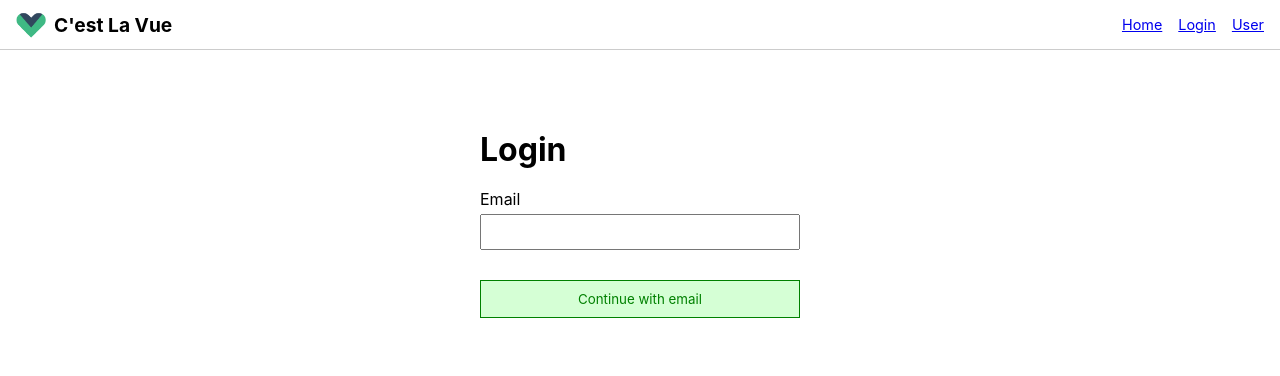
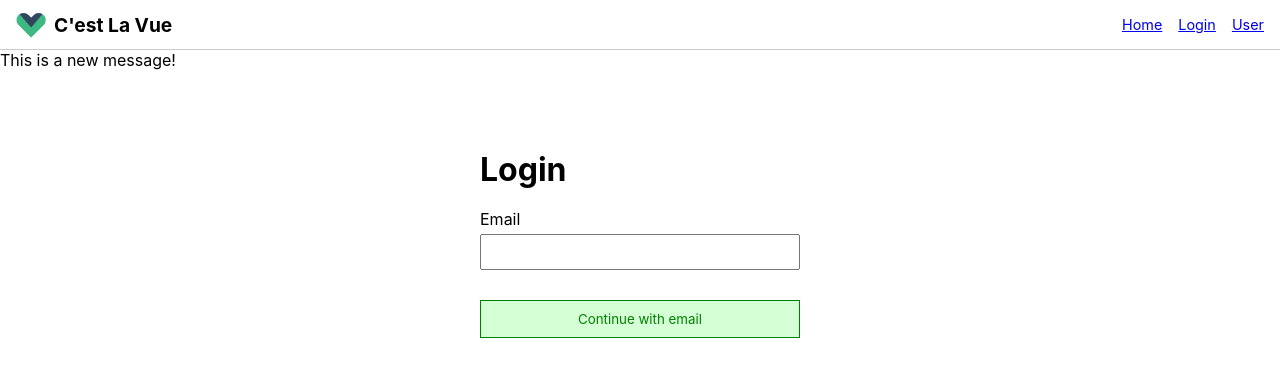
Before and after one commit to john-maybee/vue-hooks, a Vue app in the folder vue-hooks/: page /#/login in a window 1280 px wide. Shown: the top 376 px of the page. Built offline with nearby package versions, Linux system fonts and the light colour scheme.

Commit message:
feature: add new message

```diff
--- a/vue-hooks/src/App.vue
+++ b/vue-hooks/src/App.vue
@@ -45,6 +45,8 @@
       <a href="#" @click.prevent="showUserPage">User</a> -->
     </nav>
   </header>
+
+  <p>This is a new message!</p>
 
   <!-- <HomePage v-if="currentPage === 'Home'" />
   <LoginPage v-else /> -->
--- a/vue-hooks/src/stores/UserStore.js
+++ b/vue-hooks/src/stores/UserStore.js
@@ -1,17 +1,17 @@
 import { defineStore } from "pinia";
 
 export const useUserStore = defineStore('UserStore', {
-    // State
+    // Data
     state: () => ({
         userList: [],
     }),
-    // Getter
+    // Computed
     getters: {
         shortUserList: (state) => {
             return state.userList.splice(0, 5);
         }
     },
-    // Method
+    // Methods
     actions: {
         async fetchUsers() {
             const response = await fetch('https://jsonplaceholder.typicode.com/users').then(response => response.json());
```
